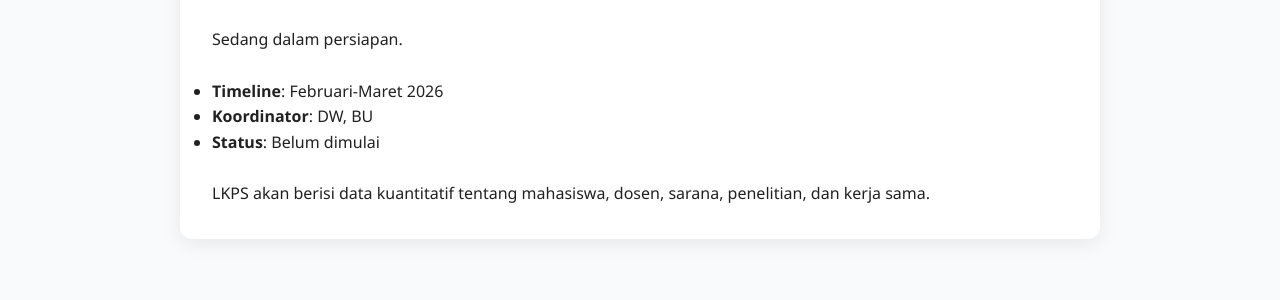
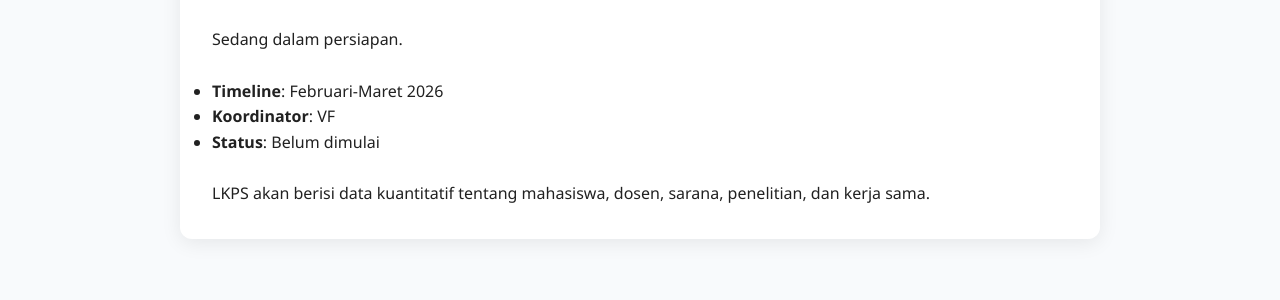
Before and after one commit to portal-psbm/aksibm-26, a Jekyll site: the page built from lkps.md, in a window 1280 px wide. Shown: the part 221-521 px from the top of the page. Built offline with Jekyll 4.4.1, drawn with Linux system fonts in a browser that asks for light colours.

Commit message:
Perbarui lkps dan led

```diff
--- a/lkps.md
+++ b/lkps.md
@@ -10,7 +10,7 @@ permalink: /lkps/
 Sedang dalam persiapan. <br><br>
 
 - **Timeline**: Februari-Maret 2026
-- **Koordinator**: DW, BU
+- **Koordinator**: VF
 - **Status**: Belum dimulai <br><br>
 
 > LKPS akan berisi data kuantitatif tentang mahasiswa, dosen, sarana, penelitian, dan kerja sama.
```
Also changed, not shown: led.md (+1 -1 lines).
